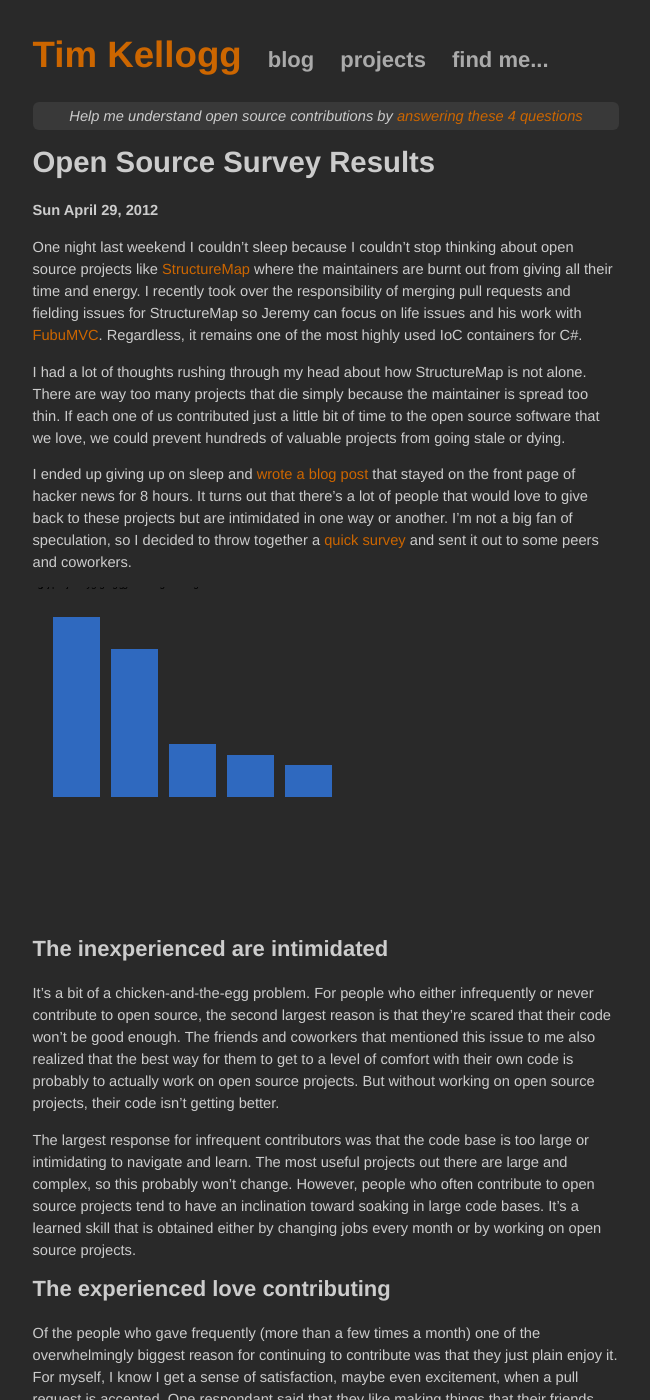
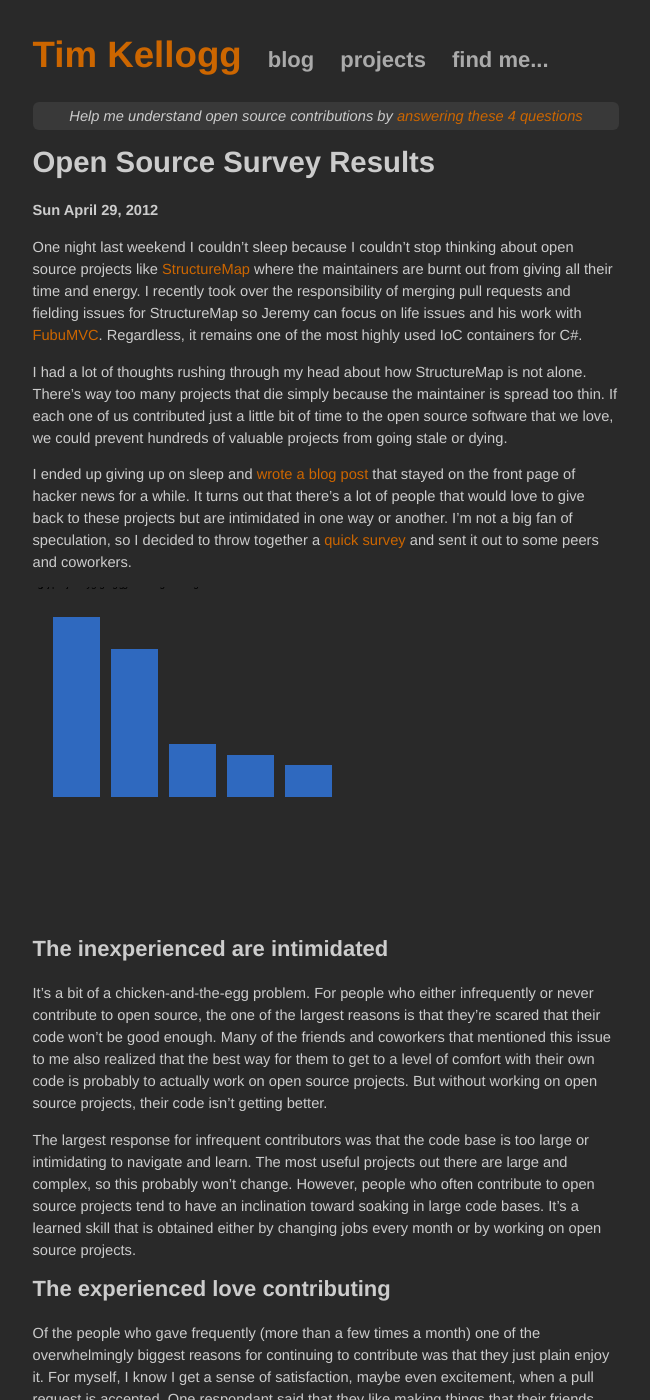
Before and after one commit to tkellogg/tkellogg.github.com, a Jekyll site: the page built from _posts/2012-04-29-open-source-poll-results.markdown, in a window 1280 px wide and 1400 px high. Shown: the whole window, without its empty margins (314-964 px from the left). Built offline with Jekyll 4.4.1, drawn with Linux system fonts in a browser that asks for light colours; comment, search, counter and statistics services are not loaded; some of the changed text lies outside the part shown.

Commit message:
fixed some typos/wording

```diff
--- a/_posts/2012-04-29-open-source-poll-results.markdown
+++ b/_posts/2012-04-29-open-source-poll-results.markdown
@@ -12,13 +12,13 @@ took over the responsibility of merging pull requests and fielding issues for St
 focus on life issues and his work with [FubuMVC][2]. Regardless, it remains one of the most highly used
 IoC containers for C#.
 
-I had a lot of thoughts rushing through my head about how StructureMap is not alone. There are way too many
+I had a lot of thoughts rushing through my head about how StructureMap is not alone. There's way too many
 projects that die simply because the maintainer is spread too thin. If each one of us contributed just a
 little bit of time to the open source software that we love, we could prevent hundreds of valuable projects
 from going stale or dying.
 
 I ended up giving up on sleep and [wrote a blog post][3] that stayed on the front page of hacker news for
-8 hours. It turns out that there's a lot of people that would love to give back to these projects but are
+a while. It turns out that there's a lot of people that would love to give back to these projects but are
 intimidated in one way or another. I'm not a big fan of speculation, so I decided to throw together a [quick
 survey][4] and sent it out to some peers and coworkers.
 
@@ -28,8 +28,8 @@ The inexperienced are intimidated
 ---------------------------------
 
 It's a bit of a chicken-and-the-egg problem. For people who either infrequently or never contribute
-to open source, the second largest reason is that they're scared that their code won't be good enough. The
-friends and coworkers that mentioned this issue to me also realized that the best way for them to get to a
+to open source, the one of the largest reasons is that they're scared that their code won't be good enough. Many
+of the friends and coworkers that mentioned this issue to me also realized that the best way for them to get to a
 level of comfort with their own code is probably to actually work on open source projects. But without working
 on open source projects, their code isn't getting better.
 
@@ -42,19 +42,19 @@ open source projects.
 The experienced love contributing
 ---------------------------------
 
-Of the people who gave frequently (more than a few times a month) one of the overwhelmingly biggest reason
+Of the people who gave frequently (more than a few times a month) one of the overwhelmingly biggest reasons
 for continuing to contribute was that they just plain enjoy it. For myself, I know I get a sense of
 satisfaction, maybe even excitement, when a pull request is accepted. One respondant said that they like
 making things that their friends and coworkers find useful. I can echo that!
 
-<div id="chart2"><!-- first chart goes here --></div>
+<div id="chart2"><!-- second chart goes here --></div>
 
-The experienced want to get their hands dirty
+The experienced don't mind getting their hands dirty
 ---------------------------------------------
 
 The next biggest reason to contribute was that, when something isn't working, they crack open the code to
-see what's going wrong and end up sending a pull request if they fix it. I think this is the biggest
-advantages to open source software.
+see what's going wrong. A lot of times they fix the problem and end up sending a pull request if they fix it.
+I think this is the biggest advantages to open source software.
 
 In the past I've gotten bit by closed source software (I'm looking at you,
 Microsoft) where there's something really simple that's not working, but I can't change it because I can't
```
Also changed, not shown: other parts of _posts/2012-04-29-open-source-poll-results.markdown (+1 -1 lines).
